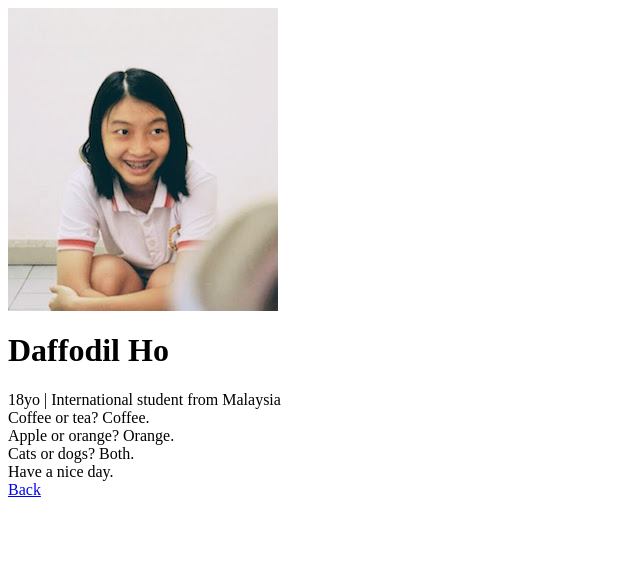
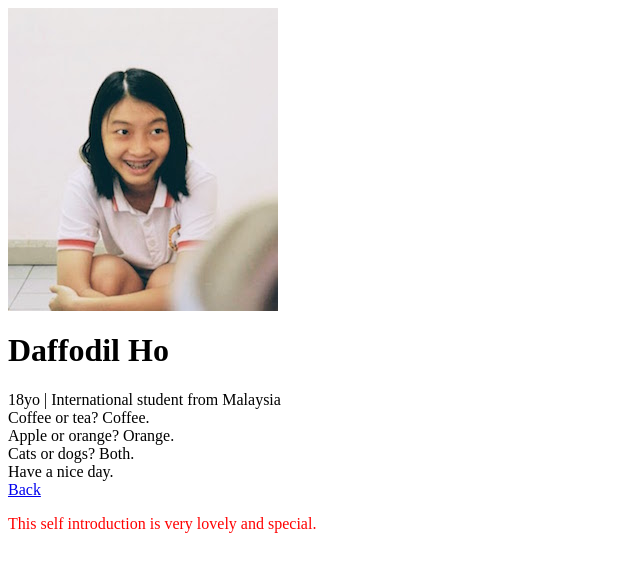
Before and after one commit to Xiaguaya/MMED-1054-WEEK3HW, a plain HTML site: page index2.html in a window 1280 px wide. Shown: the whole page, without its empty margins (0-640 px from the left). Drawn offline with Linux system fonts and the light colour scheme.

Commit message:
Update index2.html

```diff
--- a/index2.html
+++ b/index2.html
@@ -23,6 +23,9 @@
 		<br>
 		<a href="indextesting.html">Back</a>
 		</p>
+		<p style="color:red;">
+		This self introduction is very lovely and special.
+		</p>
 
 	</body>
 </html>
```
